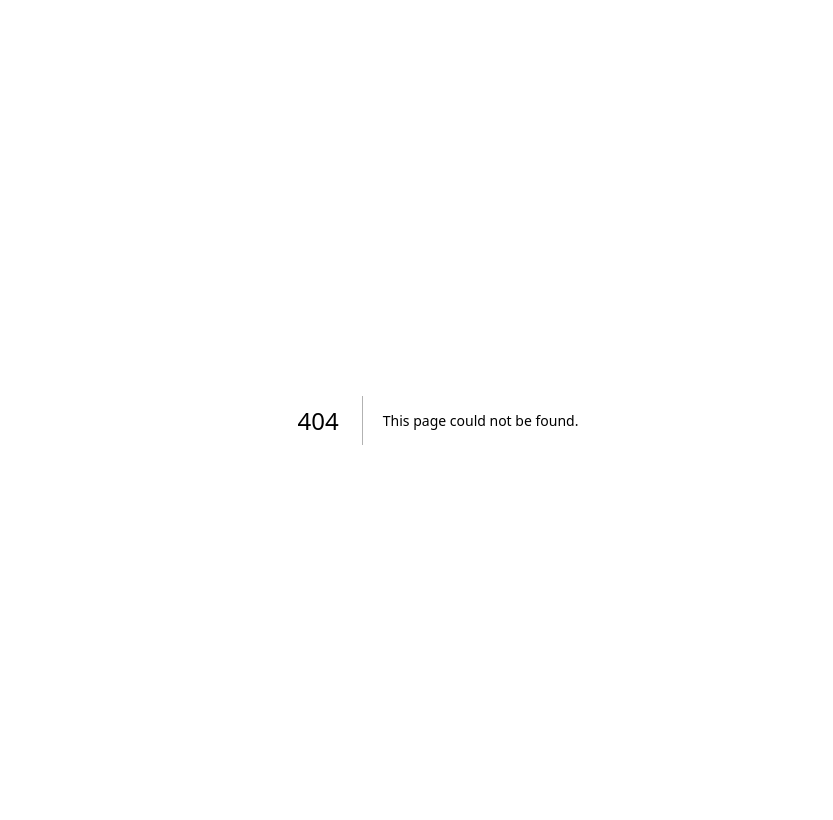
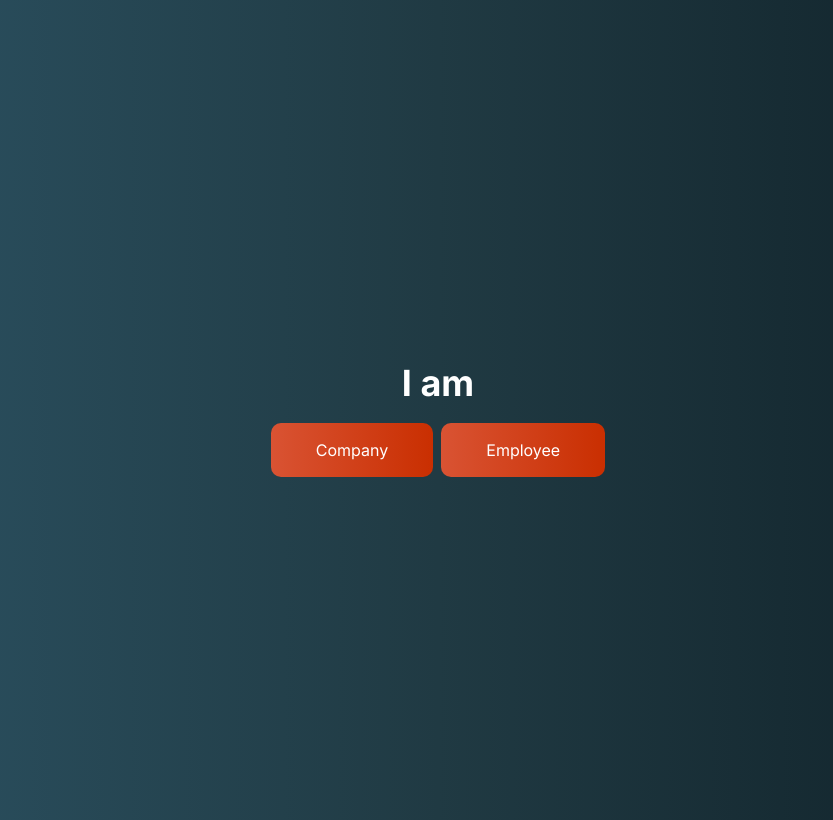
Before and after one commit to kejmel/opentrust, a Next.js app: page /set-role in a window 1280 px wide. Before the commit this address had no page. Shown: the whole page, without its empty margins (202-1035 px from the left). Built offline with nearby package versions, Linux system fonts and the light colour scheme.

Commit message:
added middleware and new page for setting roles

```diff
--- a/src/app/page.tsx
+++ b/src/app/page.tsx
@@ -1,13 +1,16 @@
 import Image from "next/image";
-import { SignedIn, UserButton } from "@clerk/nextjs";
-import { SignInButton } from "@clerk/nextjs";
-import { SignUpButton } from "@clerk/nextjs";
-import { currentUser } from "@clerk/nextjs";
+import { SignedIn, SignInButton, SignUpButton, currentUser, SignedOut, clerkClient} from "@clerk/nextjs";
 import Link from 'next/link'
-import { SignedOut } from "@clerk/nextjs";
+
 
 export default async function Home() {
-  const user = await currentUser();
+  const user = await currentUser?.();
+
+  // await clerkClient.users.updateUserMetadata(user?.id, {
+  //   publicMetadata: {
+  //     role : "company"
+  //   }
+  // })
 
   return (
     <div className="flex justify-center items-center h-screen gap-1">
@@ -20,6 +23,7 @@ export default async function Home() {
         </SignUpButton>
       </SignedOut>
       <SignedIn>
+        {/* <p className="text-white">Hi {JSON.stringify(user?.publicMetadata, null, 2)}</p> */}
       <Link className="dashboard-button" href="/dashboard">Dashboard</Link>
       </SignedIn>
     </div>
--- /dev/null
+++ b/src/app/set-role/page.tsx
@@ -0,0 +1,20 @@
+import Link from 'next/link'
+
+export default async function SetRole() {
+
+  // await clerkClient.users.updateUserMetadata(user?.id, {
+  //   publicMetadata: {
+  //     role : "company"
+  //   }
+  // })
+
+  return (
+    <div className="flex flex-col justify-center items-center h-screen gap-1 gap-y-5">
+        <h1 className='text-white text-4xl font-bold'>I am</h1>
+        <div className="flex flex-row gap-2">
+    <button className="dashboard-button">Company</button>
+    <button className="dashboard-button">Employee</button>
+  </div>
+    </div>
+  );
+}
```
Also changed, not shown: src/middleware.ts (+26 -6 lines).
